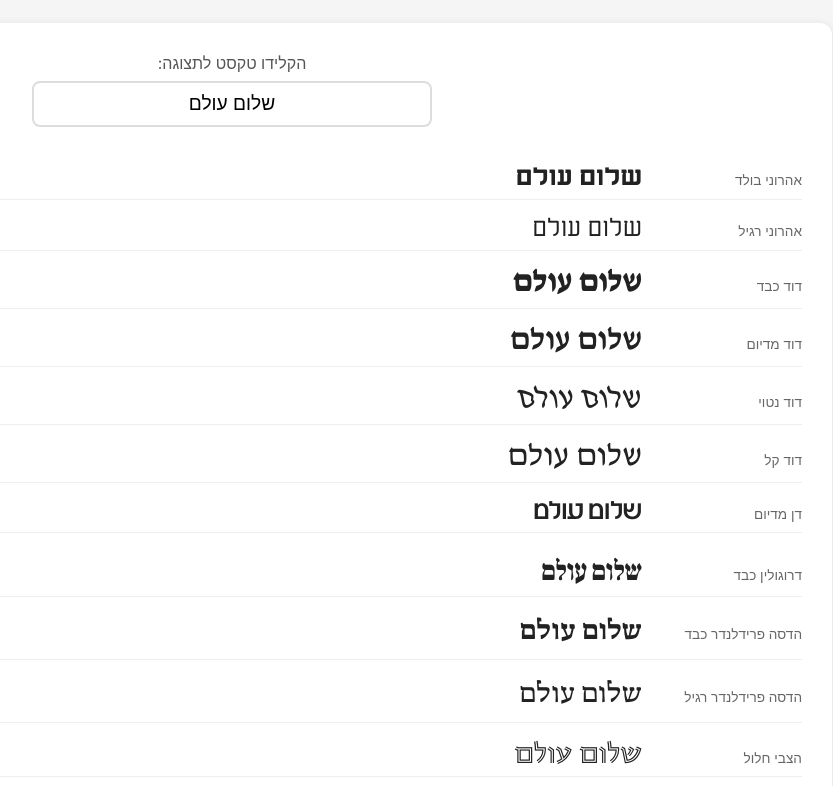
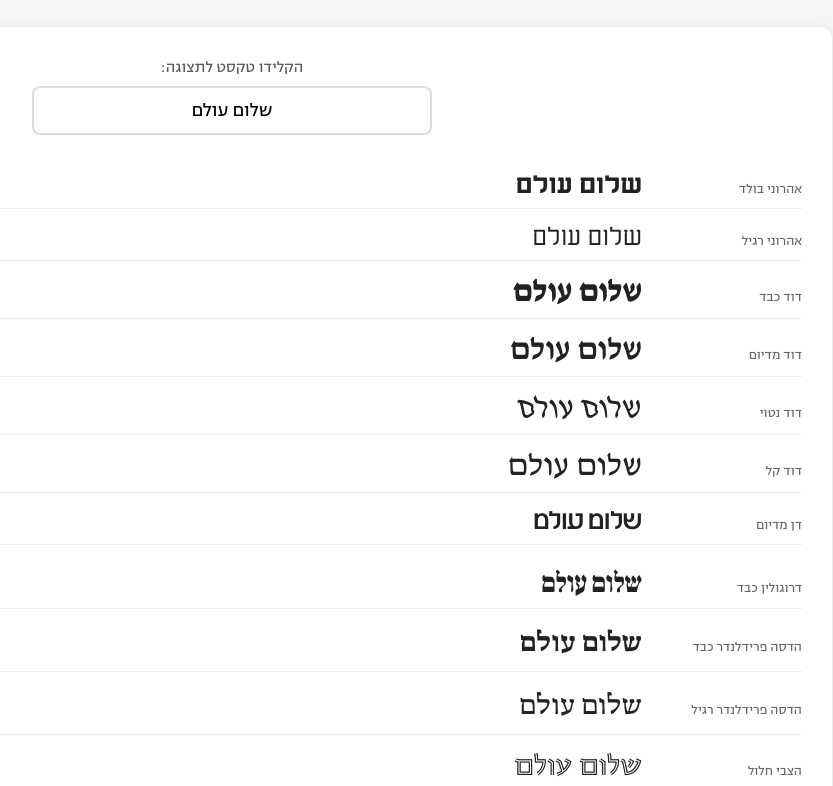
Before and after one commit to noapressman/font_reco, a plain HTML site: page catalog.html in a window 1280 px wide. Shown: the part 101-887 px from the top of the page, without its empty margins (408-1241 px from the left). Drawn offline with Linux system fonts and the light colour scheme.

Commit message:
changed font to narkiss, added subsequent font repetition

```diff
--- a/catalog.css
+++ b/catalog.css
@@ -1,3 +1,9 @@
+@font-face {
+    font-family: 'narkiss-block-regular';
+    src: url('fonts/NarkissBlock-Regular.otf') format('opentype');
+    font-display: swap;
+}
+
 * {
     box-sizing: border-box;
     margin: 0;
@@ -5,7 +11,7 @@
 }
 
 body {
-    font-family: -apple-system, BlinkMacSystemFont, 'Segoe UI', Roboto, sans-serif;
+    font-family: 'narkiss-block-regular', -apple-system, BlinkMacSystemFont, 'Segoe UI', Roboto, sans-serif;
     background-color: #f5f5f5;
     min-height: 100vh;
     padding: 20px;
@@ -57,6 +63,7 @@ main {
 }
 
 .input-section input {
+    font-family: 'narkiss-block-regular', -apple-system, BlinkMacSystemFont, 'Segoe UI', Roboto, sans-serif;
     font-size: 1.2rem;
     padding: 10px 15px;
     border: 2px solid #ddd;
--- a/styles.css
+++ b/styles.css
@@ -1,3 +1,9 @@
+@font-face {
+    font-family: 'narkiss-block-regular';
+    src: url('fonts/NarkissBlock-Regular.otf') format('opentype');
+    font-display: swap;
+}
+
 * {
     box-sizing: border-box;
     margin: 0;
@@ -5,7 +11,7 @@
 }
 
 body {
-    font-family: -apple-system, BlinkMacSystemFont, 'Segoe UI', Roboto, sans-serif;
+    font-family: 'narkiss-block-regular', -apple-system, BlinkMacSystemFont, 'Segoe UI', Roboto, sans-serif;
     background-color: #f5f5f5;
     min-height: 100vh;
     padding: 20px;
```
Also changed, not shown: script.js (+7 -1 lines).
